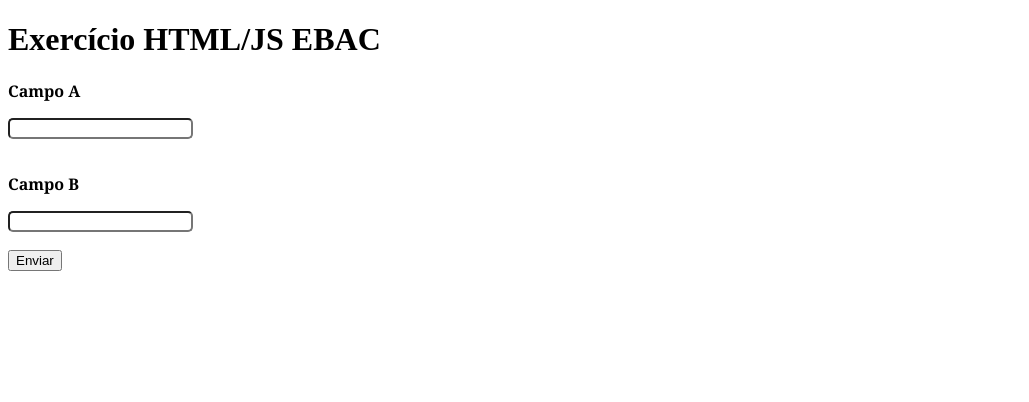
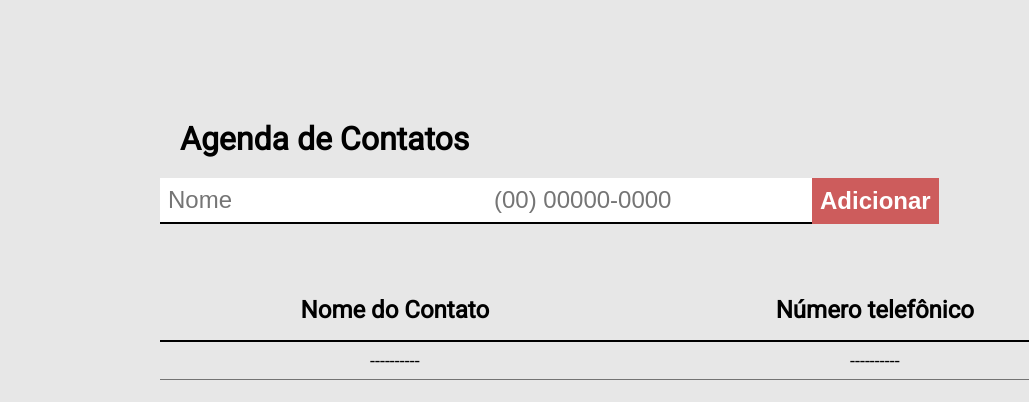
Before and after one commit to VSPrismo/curso_ebac_frontend, a plain HTML site: page index.html in a window 1280 px wide. Shown: the whole page, without its empty margins (0-1029 px from the left). Drawn offline with Linux system fonts and the light colour scheme.

Commit message:
commit inicial

```diff
--- a/index.html
+++ b/index.html
@@ -4,18 +4,36 @@
     <meta charset="UTF-8">
     <meta http-equiv="X-UA-Compatible" content="IE=edge">
     <meta name="viewport" content="width=device-width, initial-scale=1.0">
-    <title>Formulário de Exercício</title>
-    <link rel="stylesheet" href="main.css">
+    <title>Agenda de Contatos</title>
+    <link rel="stylesheet" href="./main.css">
 </head>
 <body>
-    <h1>Exercício HTML/JS EBAC</h1>
-
-    <form action="" id="myForm">
-        <p>Campo A</p><input type="number" id="numb1"> <br><br>
-        <p>Campo B</p><input type="number" id="numb2"> <br><br>
-        <button type="button" id="Botao" onclick="validar()">Enviar</button>
-
+  <div class="container">
+    <h1>Agenda de Contatos</h1>
+    <form id="form-agenda">
+       <input type="text" id="nome-contato" required placeholder="Nome"/>
+       <input type="tel" id="numero-contato" required="required" placeholder="(00) 00000-0000" maxlength="15" name="phone" pattern="\([0-9]{2}\) [0-9]{4,6}-[0-9]{3,4}$"/>
+       <button type="submit">Adicionar</button>
     </form>
-    <script src="main.js"></script>
+    <table cellspacing="0">
+       <thead>
+           <tr>
+               <th>
+                   Nome do Contato
+               </th>
+               <th>
+                   Número telefônico
+               </th>
+           </tr>
+       </thead>
+       <tbody>
+           <tr>
+               <td>----------</td>
+               <td>----------</td>
+           </tr>
+       </tbody>
+    </table>
+  </div>
+  <script src="./main.js"></script>
 </body>
 </html>
--- a/main.css
+++ b/main.css
@@ -1,17 +1,82 @@
-#botao {
-    background-color: aqua;
-    font-weight: bold;
-    font-size: 15px;
-    width: 100px;
-    padding: 5px;
-    cursor: pointer;
+@import url('https://fonts.googleapis.com/css2?family=Roboto&display=swap');
+
+* {
+    padding: 0;
+    margin: 0;
+    box-sizing: border-box;
 }
 
-input {
-    border-radius: 5px;
+h1{
+    font-family: 'Roboto', sans-serif;
+    padding: 20px;
 }
 
-p {
-    font-family: Georgia, 'Times New Roman', Times, serif;
+body {
+    background-color: #E7E7E7;
+    padding-top: 100px;
+}
+
+header {
+    display: flex;
+    align-items: center;
+}
+
+header h1 {
+    font-size: 40px;
     font-weight: bold;
+
 }
+
+.container {
+    max-width: 960px;
+    width: 100%;
+    margin: 0 auto;
+}
+
+form {
+    display: flex;
+    max-width: 640px;
+    width: 100%;
+    justify-content: space-between;
+    margin-bottom: 56px;
+}
+
+form input {
+    font-size: 24px;
+    background-color: #fff;
+    border: none;
+    border-bottom: 2px solid #000;
+    padding: 8px;
+
+}
+
+form button {
+    background-color: indianred;
+    color: white;
+    font-size: 24px;
+    font-weight: bold;
+    border: none;
+    cursor: pointer;
+    padding: 8px;
+
+}
+
+table {
+    width: 100%;
+}
+
+table th {
+    border-bottom: 2px solid #000;
+    padding: 16px;
+    font-size: 24px;
+    font-weight: bold;
+    font-family: 'Roboto', sans-serif;
+}
+
+table td {
+    padding: 8px 0;
+    text-align: center;
+    font-size: 18px;
+    border-bottom: 1px solid rgba(0,0,0, 0.5) ;
+    font-family: 'Roboto', sans-serif;
+}
--- a/main.js
+++ b/main.js
@@ -1,14 +1,18 @@
-function validar () {
-    var numb1 = document.getElementById("numb1");
-    var numb2 = document.getElementById("numb2");
-    if (numb1.value > numb2.value) {
-        alert("Este formulário é inválido")
-    }
-    else if (numb1.value,numb2.value == "") {
-        alert("Número não informado")
-    }
-    else {
-        alert("Formulário está correto")
-    }
-    document.getElementById("myForm").submit();
-}
+const form = document.getElementById('form-agenda');
+let linhas = '';
+
+form.addEventListener('submit', function(e) {
+    e.preventDefault();
+
+    const inputNomeContato = document.getElementById('nome-contato');
+    const inputNumeroContato = document.getElementById('numero-contato');
+
+    let linha = "<tr>";
+    linha += `<td>${inputNomeContato.value}</td>`;
+    linha += `<td>${inputNumeroContato.value}</td>`;
+
+    linhas += linha;
+
+    const corpoAgenda = document.querySelector('tbody');
+    corpoAgenda.innerHTML = linhas;
+})
```
